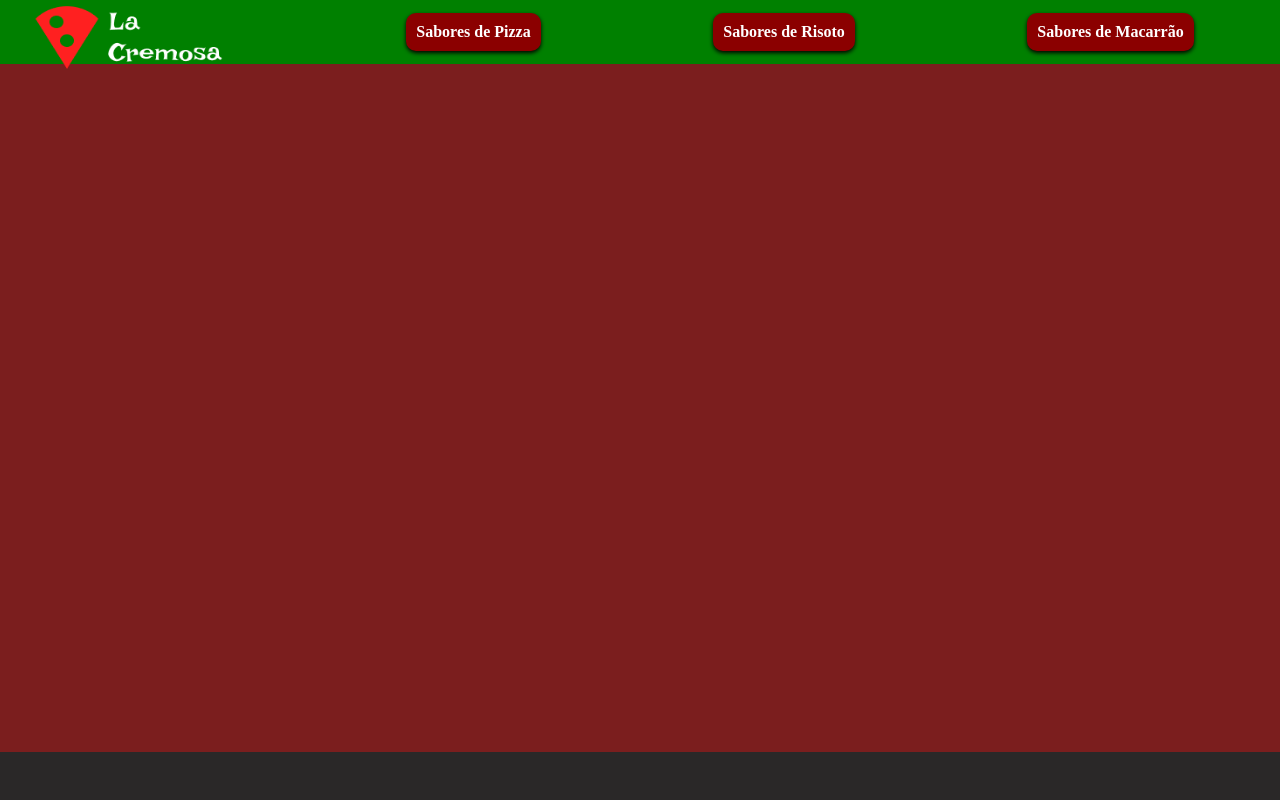
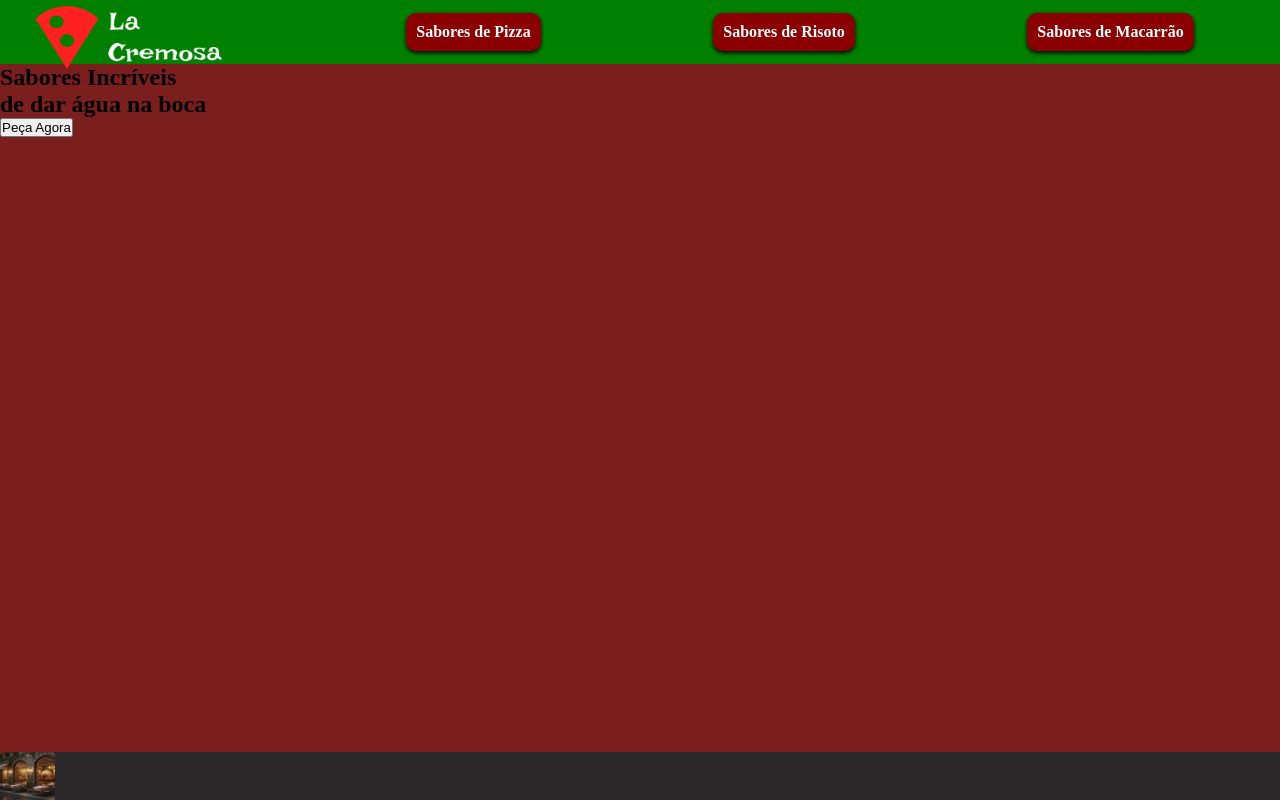
Before and after one commit to Helena-Rosa/portifolio3, a website: page index.html in a window 1280 px wide. Drawn offline with Linux system fonts and the light colour scheme.

Commit message:
ADD: parte 1

```diff
--- a/index.html
+++ b/index.html
@@ -23,8 +23,20 @@
         </section>
     </header>
     <main class="container-main">
+        <section class="container-main">
+            <div class="container-main-texto">
+                <h1>Sabores Incríveis</h1>
+                <h2>de dar água na boca</h2>
+                <button>Peça Agora</button>
+            </div>
+            <div class="container-main-imagem"></div>
 
-    <main class="container-footer"></main>
+        </section>
+
+    <div class="container-footer">
+        <img src="src/assets/images/restaurante.img.png" alt="">
+
+    </div>
 
     </main>
 </body>
```
